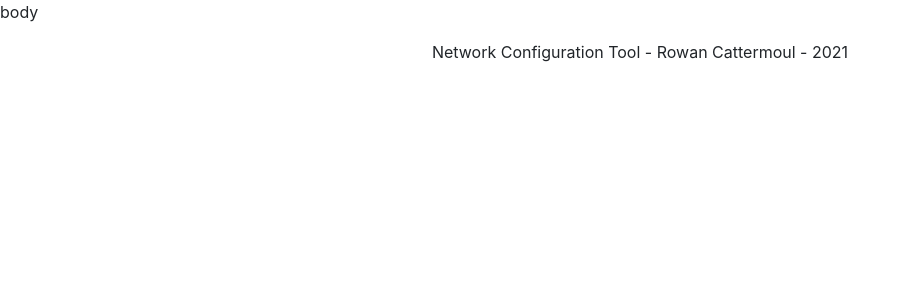
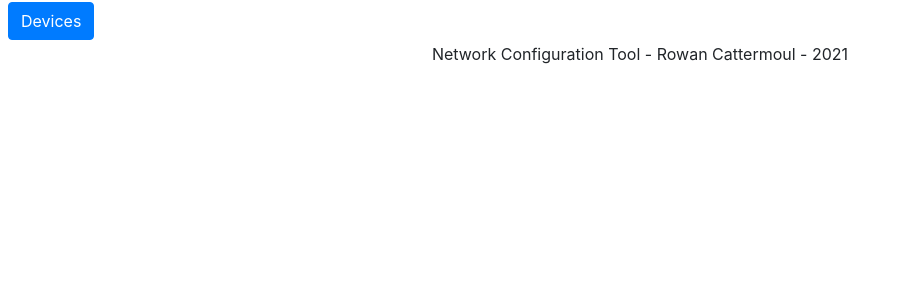
Before and after one commit to RowCatt/NetworkConfigurationTool, a PHP site: page / in a window 1280 px wide. Shown: the top 300 px of the page, without its empty margins (0-909 px from the left). Run offline with PHP 8.4, Linux system fonts and the light colour scheme.

Commit message:
link to devices page

```diff
--- a/index.php
+++ b/index.php
@@ -6,10 +6,7 @@ require("requires/header.php");
 
 ?>
 
-<?php // body
-
-echo "<p>body</p>";
-?>
+    <a style="margin: 2px; margin-left: 8px;" class="btn btn-primary" href="devices.php"> Devices </a>
 
 <?php
 // Include footer
```
